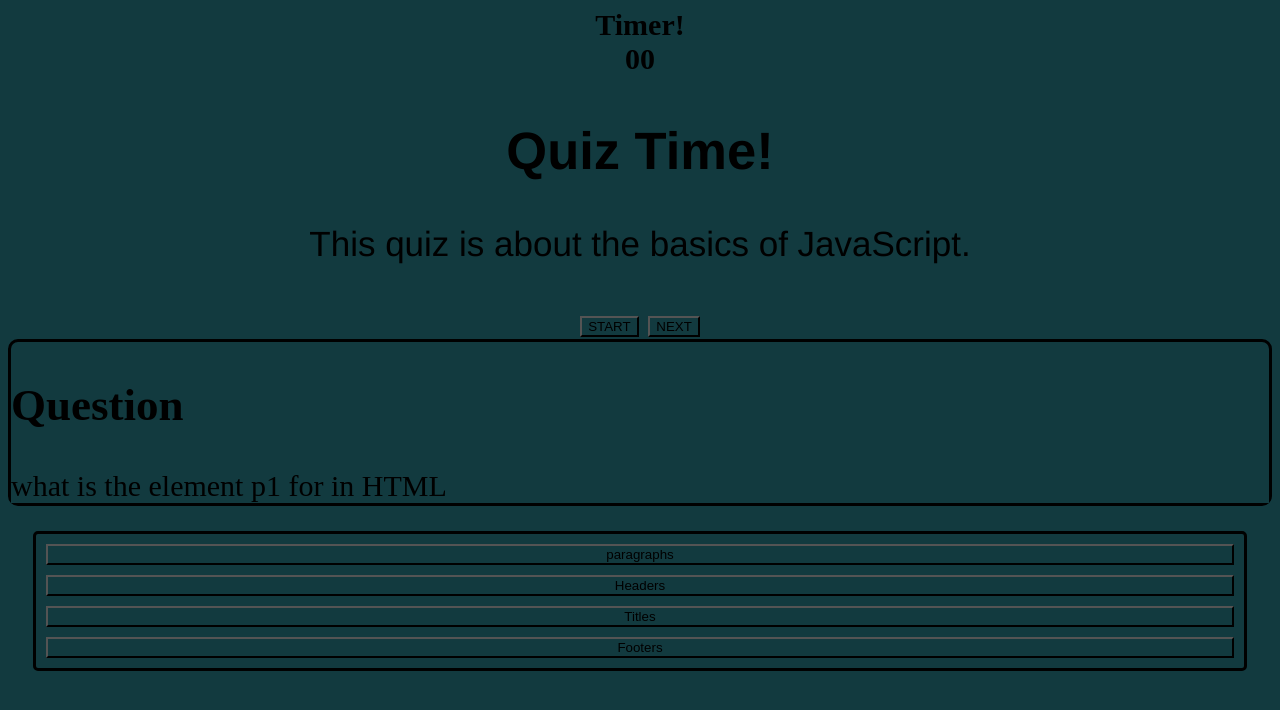
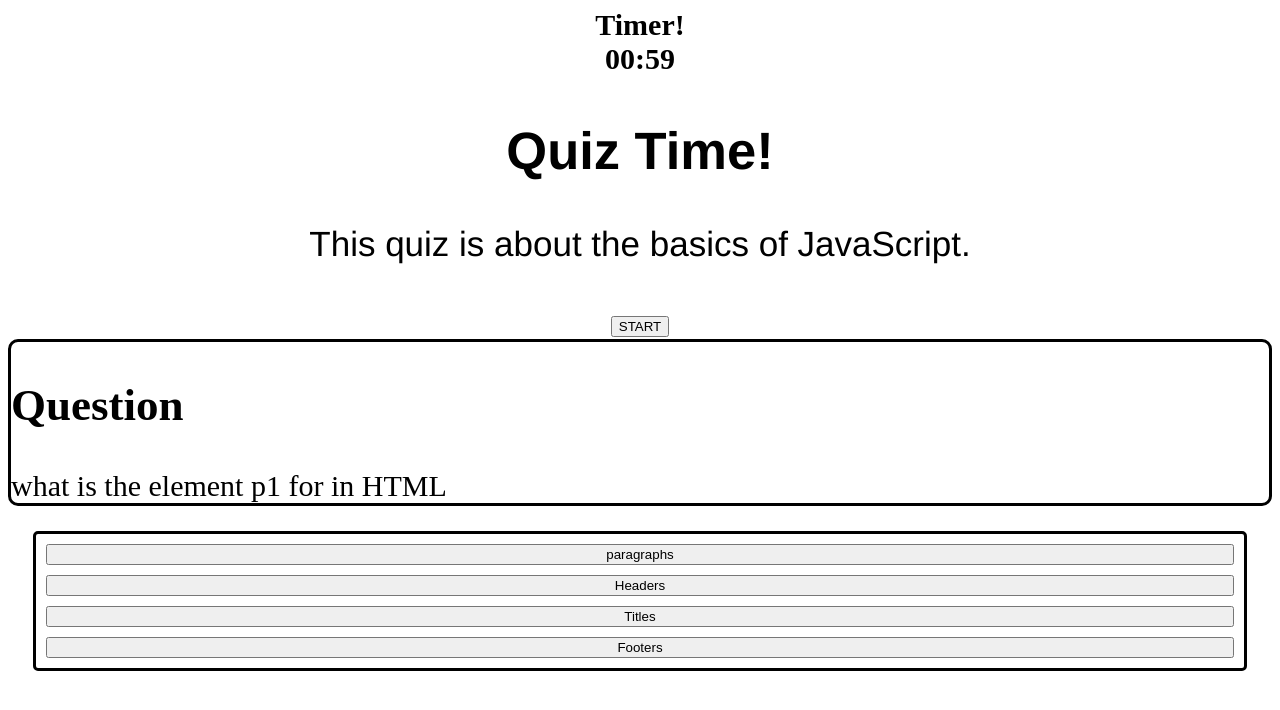
Before and after one commit to Crow-III/JS-Quiz, a plain HTML site: page index.html in a window 1280 px wide. Both pictures are taken after a click on the button "START". Drawn offline with Linux system fonts and the light colour scheme.

Commit message:
major overhual to game

```diff
--- a/index.html
+++ b/index.html
@@ -5,33 +5,27 @@
     <meta http-equiv="X-UA-Compatible" content="IE=edge">
     <meta name="viewport" content="width=device-width, initial-scale=1.0">
     <title>JS Quiz</title>
-    <link rel="stylesheet" href="./style.css"/>
+    <link rel="stylesheet" href="./style.css">
 </head>
+<body>
+    <header id="js-timer" class="Timer">Timer!</header>
+    <div id="Timer" class="Timer">00</div>
 
-<header id="js-timer"class="Timer">Timer!</header>
-<div id="Timer" class="Timer" >00</div>
-
-<body>
     <section class="Head">
-      <h1>Quiz Time!</h1>
-    <p>This quiz is about the basics of JavaScript.</p>
-    <button id="START" class="START">START</button>
-    <button id="NEXT" class="START">NEXT</button>
+        <h1>Quiz Time!</h1>
+        <p>This quiz is about the basics of JavaScript.</p>
+        <button id="START" class="START">START</button>
     </section>
 
     <div id="Questions" class="Questions">
-        <h2 >Question</h2>
+        <h2>Question</h2>
         <div id="questions?">"When ready click START"</div>
     </div>
 
+    <div id="answerButtons" class="Answers">
+        <!-- Buttons for answers will be added dynamically -->
+    </div>
 
-    <div id="answerButtons" class="Answers">
-        <button class="Answers2">"Answer1"</button>
-        <button class="Answers2">Answer2"</button>
-        <button class="Answers2">"Answer3"</button>
-        <button class="Answers2">"Answer4"</button>
-    </div>
-    <script src= "script.js"></script>
+    <script src="script.js"></script>
 </body>
-
 </html>
--- a/script.js
+++ b/script.js
@@ -1,77 +1,107 @@
-const startButton = document.getElementById('START')
-const nextButton = document.getElementById('NEXT')
-const questionContainerElement = document.getElementById('Questions')
-const questionElement = document.getElementById('questions?')
-const answerButtonsElement = document.getElementById('answerButtons')
-let shuffledQuestions, currentQuestionIndex
+const startButton = document.getElementById('START');
+const questionContainerElement = document.getElementById('Questions');
+const questionElement = document.getElementById('questions?');
+const answerButtonsElement = document.getElementById('answerButtons');
+let shuffledQuestions, currentQuestionIndex;
+let Time;
+let sec = 60;
 
+startButton.addEventListener('click', startGame);
 
-startButton.addEventListener('click', startGame)
+function startGame() {
+    startButton.classList.add('hide');
+    shuffledQuestions = questions.sort(() => Math.random() - 0.5);
+    questionContainerElement.classList.remove('hide');
+    currentQuestionIndex = 0;
+    setNextQuestion();
 
-
-// Timer for quiz not complete
-var Time
-var Timer = document.getElementById('Timer');
-
-(function () {
-var sec = 0;
-Time = setInterval (()=>{
-Timer.innerText = '60:'})
-})
-
-//will start quiz
-function startGame() {
-startButton.classList.add('hide')
-shuffledQuestions = questions.sort(()=> Math.random() - .5)
-questionContainerElement.classList.remove('hide')
-currentQuestionIndex = 0
-setNextQuestion()
+    // Start the timer when the game starts
+    Time = setInterval(() => {
+        document.getElementById('Timer').innerText = '00:' + (sec < 10 ? '0' : '') + sec;
+        sec--;
+        if (sec < 0) {
+            clearInterval(Time);
+            document.getElementById('Timer').innerText = 'Time Out';
+        }
+    }, 1000);
 }
 
 
+
 function setNextQuestion() {
-resetState()
-showQuestion(shuffledQuestions[currentQuestionIndex])
-
+    resetState();
+    if (currentQuestionIndex < questions.length) {
+        showQuestion(shuffledQuestions[currentQuestionIndex]);
+    } else {
+        // All questions are answered, end the game here
+        clearInterval(Time);
+        document.getElementById('Timer').innerText = 'Game Over';
+    }
 }
 
 
+
 function showQuestion(question) {
-    questionElement.innerText = question.questions
-    question.answers.forEach(answers => {
-        const button = document.createElement('button')
-        button.innerText = answers.text
-        button.classList.add('button')
+    questionElement.innerText = question.questions;
+    question.answers.forEach((answers) => {
+        const button = document.createElement('button');
+        button.innerText = answers.text;
+        button.classList.add('button');
         if (answers.correct) {
-            button.dataset.correct = answers.correct
+            button.dataset.correct = answers.correct;
         }
-        button.addEventListener('click', selectAnswer)
-        answerButtonsElement.appendChild(button)
-    })
+        button.addEventListener('click', selectAnswer);
+        answerButtonsElement.appendChild(button);
+    });
 }
 
 function resetState() {
-    nextButton.classList.add('hide')
     while (answerButtonsElement.firstChild) {
-        answerButtonsElement.removeChild
-        (answerButtonsElement.firstChild)
-
-
+        answerButtonsElement.removeChild(answerButtonsElement.firstChild);
     }
 }
 
-function selectAnswer() {
+function selectAnswer(event) {
+    const selectedButton = event.target;
+    const correct = selectedButton.dataset.correct;
 
+    if (!correct) {
+        sec -= 10; // Reduce 10 seconds for wrong answer
+    }
+
+    // You can add other logic here to handle the selected answer, e.g., highlighting correct/wrong answers
+
+    // Move to the next question
+    currentQuestionIndex++;
+    setNextQuestion();
 }
 
 const questions = [
     {
         questions: 'what is the element p1 for in HTML',
         answers: [
-            {text: 'paragraphs', correct: true },
-            {text: 'Headers', correct: false},
-            {text: 'Titles', correct: false},
-            {text: 'Footers', correct: false}
-        ]
-    }
-]
+            { text: 'paragraphs', correct: true },
+            { text: 'Headers', correct: false },
+            { text: 'Titles', correct: false },
+            { text: 'Footers', correct: false },
+        ],
+    },
+    {
+        questions: 'What is mainly used to style websites',
+        answers: [
+            { text: 'CSS', correct: true },
+            { text: 'HTML', correct: false },
+            { text: 'javascript', correct: false },
+            { text: 'none of the above', correct: false },
+        ],
+    },
+    {
+        questions: 'what is javascript considered when linking together webpages',
+        answers: [
+            { text: 'brain', correct: true },
+            { text: 'foot', correct: false },
+            { text: 'mouth', correct: false },
+            { text: 'hands', correct: false },
+        ],
+    },
+];
--- a/style.css
+++ b/style.css
@@ -1,7 +1,4 @@
-* {
-    background-color: rgb(18, 58, 63);
 
-}
 
 .Timer {
 text-align: center;
@@ -50,7 +47,7 @@ font-weight: bold;
 
 .START:hover {
     font-size: 20px;
-    background-color: rgb(129, 113, 22);
+    background-color: rgba(119, 64, 64, 0.445);
     cursor: pointer;
 
 }
```
Also changed, not shown: 1 other file.
